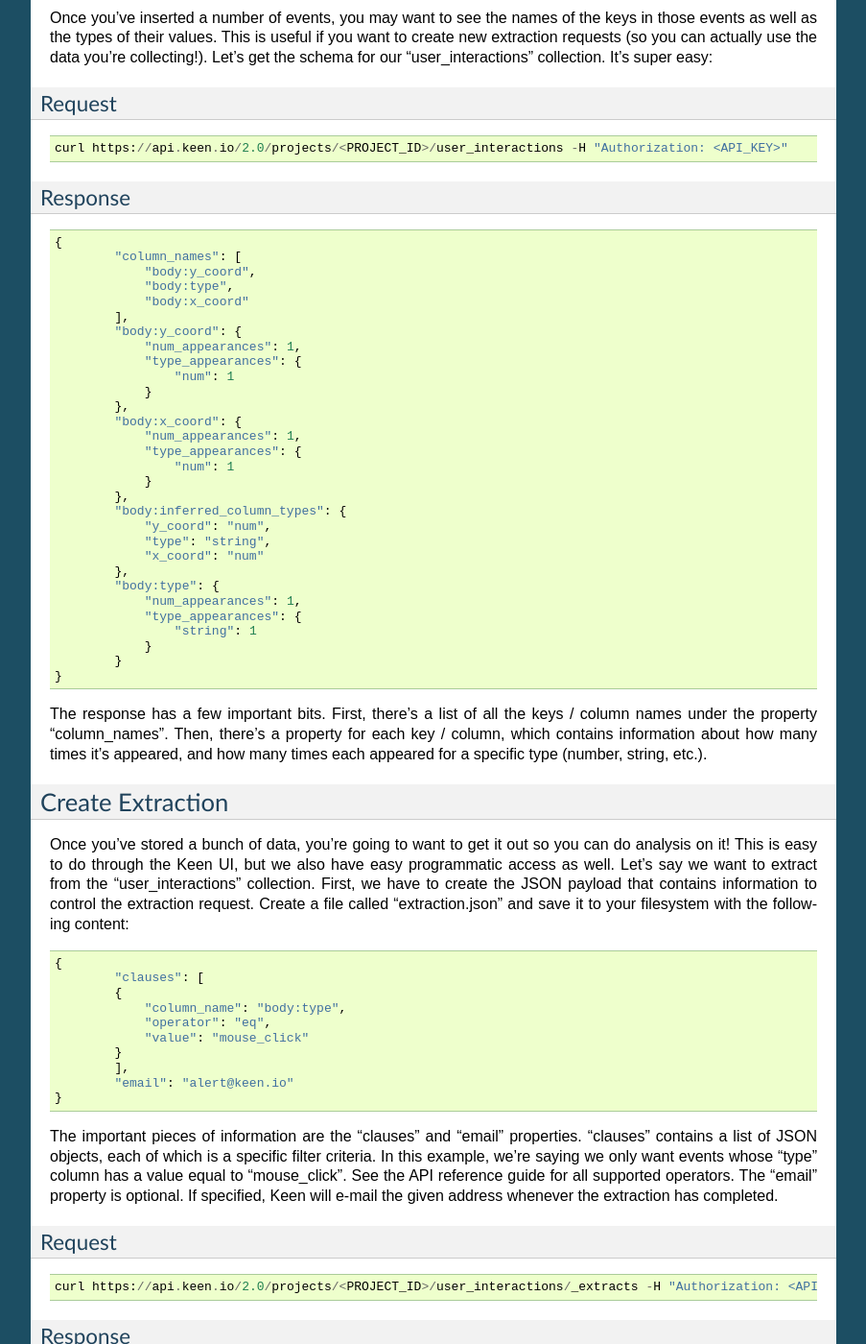
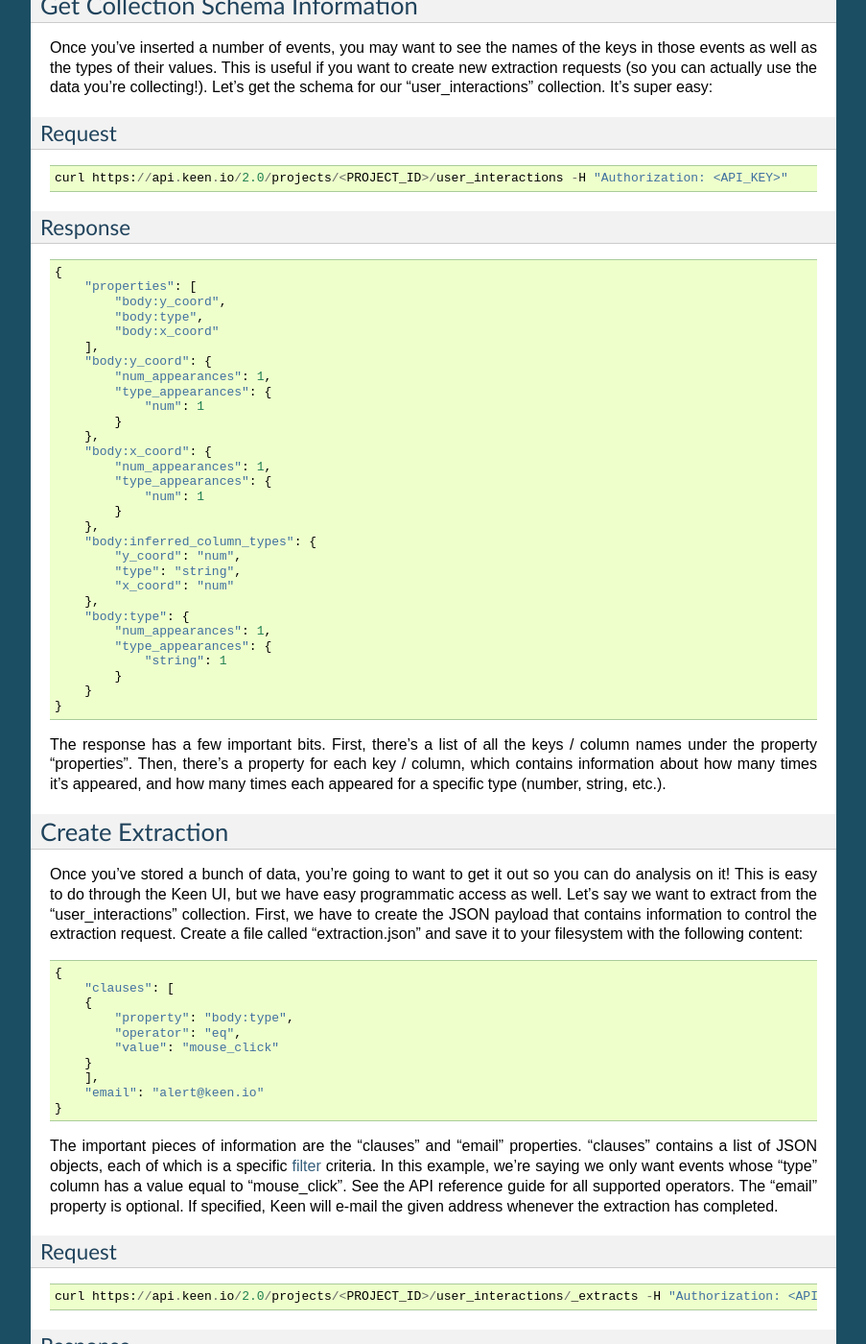
Before and after one commit to keenlabs/Keen-Docs, a Sphinx documentation site: the page built from source/api/getting_started.rst, in a window 1280 px wide and 1400 px high, scrolled down 2392 px. Shown: the whole window at 96% size, without its empty margins (198-1101 px from the left). Built offline with Sphinx 7.4.7, drawn with Linux system fonts in a browser that asks for light colours; some of the changed text lies outside the part shown.

Commit message:
Fixing a few doc bugs

```diff
--- a/source/api/getting_started.rst
+++ b/source/api/getting_started.rst
@@ -68,21 +68,23 @@
 
 ::
 
-    [{
-        "url": "/beta",
-        "is_public": false,
-        "version": "beta"
-    },
-    {
-        "url": "/1.0",
-        "is_public": false,
-        "version": "1.0"
-    },
-    {
-        "url": "/2.0",
-        "is_public": true,
-        "version": "2.0"
-    }]
+    [
+       {
+          "url":"\/beta",
+          "is_public":false,
+          "version":"beta"
+       },
+       {
+          "url":"\/1.0",
+          "is_public":false,
+          "version":"1.0"
+       },
+       {
+          "url":"\/2.0",
+          "is_public":true,
+          "version":"2.0"
+       }
+    ]
 
 It’s as simple as that!
 
@@ -148,59 +150,59 @@
 ::
 
     {
-            "column_names": [
-                "body:y_coord",
-                "body:type",
-                "body:x_coord"
-            ],
-            "body:y_coord": {
-                "num_appearances": 1,
-                "type_appearances": {
-                    "num": 1
-                }
-            },
-            "body:x_coord": {
-                "num_appearances": 1,
-                "type_appearances": {
-                    "num": 1
-                }
-            },
-            "body:inferred_column_types": {
-                "y_coord": "num",
-                "type": "string",
-                "x_coord": "num"
-            },
-            "body:type": {
-                "num_appearances": 1,
-                "type_appearances": {
-                    "string": 1
-                }
+        "properties": [
+            "body:y_coord",
+            "body:type",
+            "body:x_coord"
+        ],
+        "body:y_coord": {
+            "num_appearances": 1,
+            "type_appearances": {
+                "num": 1
             }
+        },
+        "body:x_coord": {
+            "num_appearances": 1,
+            "type_appearances": {
+                "num": 1
+            }
+        },
+        "body:inferred_column_types": {
+            "y_coord": "num",
+            "type": "string",
+            "x_coord": "num"
+        },
+        "body:type": {
+            "num_appearances": 1,
+            "type_appearances": {
+                "string": 1
+            }
+        }
     }
 
-The response has a few important bits. First, there’s a list of all the keys / column names under the property "column_names". Then, there’s a property for each key / column, which contains information about how many times it’s appeared, and how many times each appeared for a specific type (number, string, etc.).
+The response has a few important bits. First, there’s a list of all the keys / column names under the property "properties". Then, there’s a property for each key / column, which contains information about how many times it’s appeared, and how many times each appeared for a specific type (number, string, etc.).
 
 .. _create_extraction:
 
 Create Extraction
 =================
 
-Once you’ve stored a bunch of data, you’re going to want to get it out so you can do analysis on it! This is easy to do through the Keen UI, but we also have easy programmatic access as well. Let’s say we want to extract from the "user_interactions" collection. First, we have to create the JSON payload that contains information to control the extraction request. Create a file called "extraction.json" and save it to your filesystem with the following content:
+Once you’ve stored a bunch of data, you’re going to want to get it out so you can do analysis on it! This is easy to do through the Keen UI, but we have easy programmatic access as well. Let’s say we want to extract from the "user_interactions" collection. First, we have to create the JSON payload that contains information to control the extraction request. Create a file called "extraction.json" and save it to your filesystem with the following content:
 
 ::
 
     {
-            "clauses": [
-            {
-                "column_name": "body:type",
-                "operator": "eq",
-                "value": "mouse_click"
-            }
-            ],
-            "email": "alert@keen.io"
+        "clauses": [
+        {
+            "property": "body:type",
+            "operator": "eq",
+            "value": "mouse_click"
+        }
+        ],
+        "email": "alert@keen.io"
     }
 
-The important pieces of information are the "clauses" and "email" properties. "clauses" contains a list of JSON objects, each of which is a specific filter criteria. In this example, we’re saying we only want events whose "type" column has a value equal to "mouse_click". See the API reference guide for all supported operators. The "email" property is optional. If specified, Keen will e-mail the given address whenever the extraction has completed.
+The important pieces of information are the "clauses" and "email" properties. "clauses" contains a list of JSON objects, each of which is a specific :doc:`filter </api/usage/filters>` criteria. In this example, we’re saying we only want events whose "type" column has a value equal to "mouse_click". See the API reference guide for all supported operators. The "email" property is optional. If specified, Keen will e-mail the given address whenever the extraction has completed.
 
 -------
 Request
@@ -217,9 +219,9 @@
 ::
 
     {
-            "status": "complete",
-            "_id": "4f72644f498e4734f4003e89",
-            "results_url": "https://s3.amazonaws.com/keen_service/..."
+        "status": "complete",
+        "_id": "4f72644f498e4734f4003e89",
+        "results_url": "https://s3.amazonaws.com/keen_service/..."
     }
 
 You just created an extraction request in Keen. The system will process your request and then wait for you to ask for the results when you’re ready. Make note of the "_id" property! It’s important!
@@ -246,9 +248,9 @@
 ::
 
     {
-            "status": "complete",
-            "_id": "4f72644f498e4734f4003e89",
-            "results_url": "https://s3.amazonaws.com/keen_service/..."
+        "status": "complete",
+        "_id": "4f72644f498e4734f4003e89",
+        "results_url": "https://s3.amazonaws.com/keen_service/..."
     }
 
 Your results have been saved to S3. Simply copy and paste the value from "results_url" to a browser and they will download to your computer.
@@ -260,23 +262,25 @@
 
 Okay, you've stored data and retrieved it, but now it's time to do some analysis in Keen itself. Perhaps the most basic piece of information you can ask for is the number of events matching a set of criteria in a specific collection.
 
-Just as with :ref:`creating an extraction<create_extraction>`, you'll probably want to provide a list of clauses to use as a filter. This is optional, so leave it out if you want! But if you do want to only count events that match certain criteria, then follow along.
+Just as with :ref:`creating an extraction<create_extraction>`, you'll probably want to provide a list of clauses to use as a :doc:`filter </api/usage/filters>`. This is optional, so leave it out if you want! But if you do want to only count events that match certain criteria, then follow along.
 
 Unlike other API calls, count requires query string parameters. The first is the "clauses" parameter. Its value is a URL-encoded JSON string that represents the clauses you want to use to filter the collection. The value should be identical in form to the one used when :ref:`creating an extraction<create_extraction>`. Let's take an example. Let's say our clauses are the following:
 
 ::
 
-    [{
-        "column_name": "body:type",
-        "operator": "eq",
-        "value": "mouse_click"
-    }]
+    [
+        {
+            "property": "body:type",
+            "operator": "eq",
+            "value": "mouse_click"
+        }
+    ]
 
 Note that the root object is a list. Once we convert this to a URL-encoded JSON string, it'll look like:
 
 ::
 
-    %5B%7B%22column_name%22%3A%20%22body%3Atype%22%2C%20%22operator%22%3A%20%22eq%22%2C%20%22value%22%3A%20%22mouse_click%22%7D%5D
+    %5B%7B%22property%22%3A%20%22body%3Atype%22%2C%20%22operator%22%3A%20%22eq%22%2C%20%22value%22%3A%20%22mouse_click%22%7D%5D
 
 I know, pretty ugly, right? But it's important to support this so that our users can easily embed links to our analysis APIs (like Count!) in their websites and dashboards. Which leads us to our second query string parameter: "api_key".
 
```
Also changed, not shown: other parts of source/api/getting_started.rst (+3 -3 lines).
